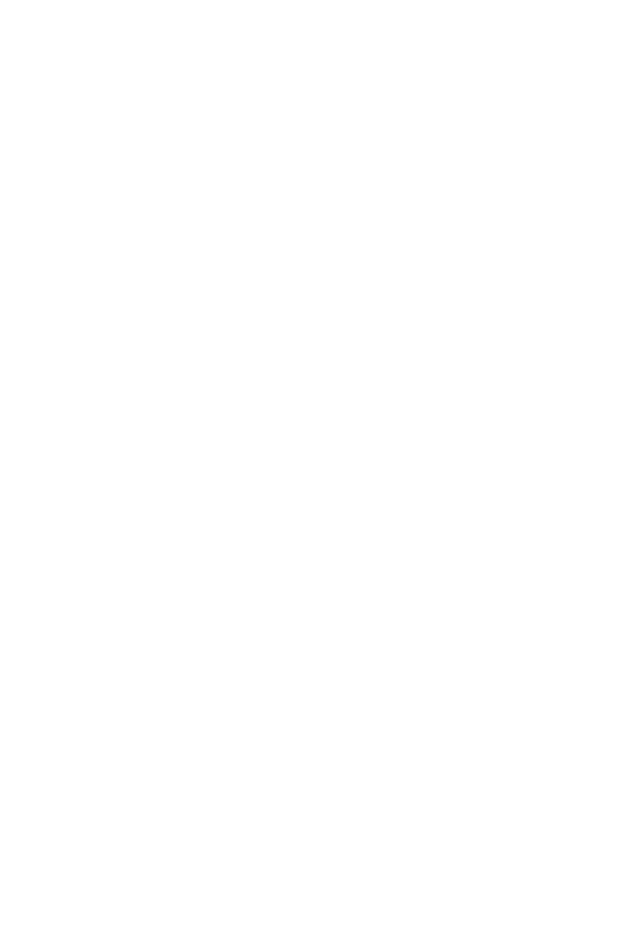
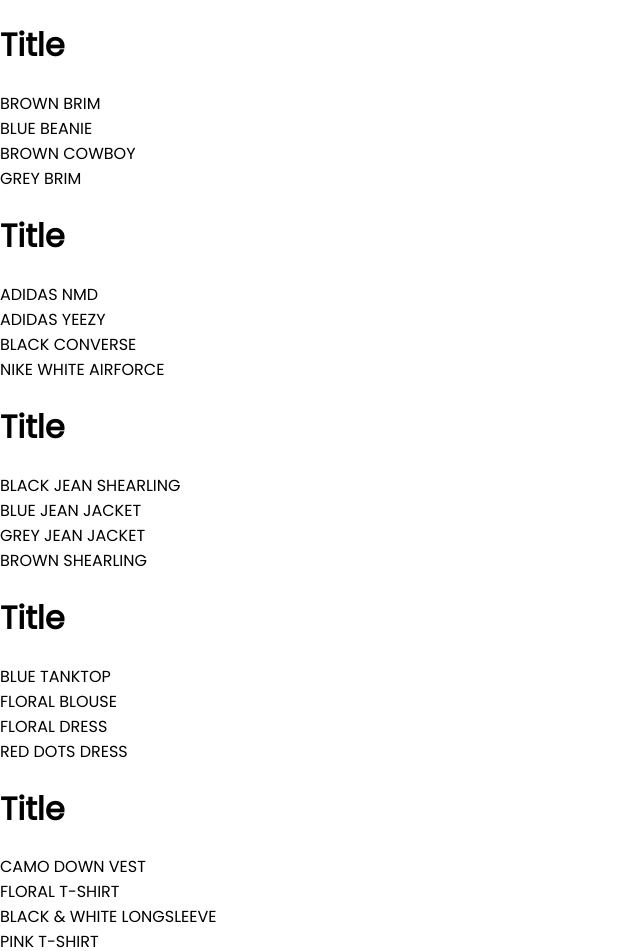
Before and after one commit to mcolligan/crown-clothing, a React (Create React App) app: page /shop in a window 1280 px wide. Shown: the top 951 px of the page, without its empty margins (0-640 px from the left). Before the commit the page ends 800 px from the top, so only its background shows below. Built offline with nearby package versions, Linux system fonts and the light colour scheme.

Commit message:
Building out shop page

```diff
--- a/src/App.js
+++ b/src/App.js
@@ -3,12 +3,14 @@
 
 import './App.css';
 import HomePage from './pages/homepage/homepage.jsx';
+import ShopPage from './pages/shop/shop.jsx';
 
 function App() {
   return (
     <div>
       <Switch>
         <Route exact path='/' component={HomePage} />
+        <Route path='/shop' component={ShopPage} />
       </Switch>
     </div>
   );
--- /dev/null
+++ b/src/components/preview-collection/preview-collection.jsx
@@ -0,0 +1,16 @@
+import React from 'react';
+
+import './preview-collection.scss';
+
+const PreviewCollection = ({ title, items }) => (
+  <div className="collection-preview">
+    <h1>Title</h1>
+    <div className="preview">
+      {items.filter((item, idx) => idx < 4).map(item => (
+        <div key={item.id} >{item.name.toUpperCase()}</div>
+      ))}
+    </div>
+  </div>
+);
+
+export default PreviewCollection;
--- /dev/null
+++ b/src/pages/shop/shop.jsx
@@ -0,0 +1,25 @@
+import React from 'react';
+
+import ShopData from './shopData.js';
+import PreviewCollection from '../../components/preview-collection/preview-collection.jsx';
+
+export default class ShopPage extends React.Component {
+  constructor(props) {
+    super(props);
+
+    this.state = {
+      collections: ShopData
+    };
+  }
+
+  render() {
+    const { collections } = this.state;
+    return (
+      <div className="shop-page">
+        {collections.map(({ id, ...otherCollectionProps }) => (
+          <PreviewCollection key={id} {...otherCollectionProps} />
+        ))}
+      </div>
+    )
+  }
+}
--- /dev/null
+++ b/src/pages/shop/shopData.js
@@ -0,0 +1,249 @@
+const ShopData = [
+  {
+    id: 1,
+    title: 'Hats',
+    routeName: 'hats',
+    items: [
+      {
+        id: 1,
+        name: 'Brown Brim',
+        imageUrl: 'https://i.ibb.co/ZYW3VTp/brown-brim.png',
+        price: 25
+      },
+      {
+        id: 2,
+        name: 'Blue Beanie',
+        imageUrl: 'https://i.ibb.co/ypkgK0X/blue-beanie.png',
+        price: 18
+      },
+      {
+        id: 3,
+        name: 'Brown Cowboy',
+        imageUrl: 'https://i.ibb.co/QdJwgmp/brown-cowboy.png',
+        price: 35
+      },
+      {
+        id: 4,
+        name: 'Grey Brim',
+        imageUrl: 'https://i.ibb.co/RjBLWxB/grey-brim.png',
+        price: 25
+      },
+      {
+        id: 5,
+        name: 'Green Beanie',
+        imageUrl: 'https://i.ibb.co/YTjW3vF/green-beanie.png',
+        price: 18
+      },
+      {
+        id: 6,
+        name: 'Palm Tree Cap',
+        imageUrl: 'https://i.ibb.co/rKBDvJX/palm-tree-cap.png',
+        price: 14
+      },
+      {
+        id: 7,
+        name: 'Red Beanie',
+        imageUrl: 'https://i.ibb.co/bLB646Z/red-beanie.png',
+        price: 18
+      },
+      {
+        id: 8,
+        name: 'Wolf Cap',
+        imageUrl: 'https://i.ibb.co/1f2nWMM/wolf-cap.png',
+        price: 14
+      },
+      {
+        id: 9,
+        name: 'Blue Snapback',
+        imageUrl: 'https://i.ibb.co/X2VJP2W/blue-snapback.png',
+        price: 16
+      }
+    ]
+  },
+  {
+    id: 2,
+    title: 'Sneakers',
+    routeName: 'sneakers',
+    items: [
+      {
+        id: 10,
+        name: 'Adidas NMD',
+        imageUrl: 'https://i.ibb.co/0s3pdnc/adidas-nmd.png',
+        price: 220
+      },
+      {
+        id: 11,
+        name: 'Adidas Yeezy',
+        imageUrl: 'https://i.ibb.co/dJbG1cT/yeezy.png',
+        price: 280
+      },
+      {
+        id: 12,
+        name: 'Black Converse',
+        imageUrl: 'https://i.ibb.co/bPmVXyP/black-converse.png',
+        price: 110
+      },
+      {
+        id: 13,
+        name: 'Nike White AirForce',
+        imageUrl: 'https://i.ibb.co/1RcFPk0/white-nike-high-tops.png',
+        price: 160
+      },
+      {
+        id: 14,
+        name: 'Nike Red High Tops',
+        imageUrl: 'https://i.ibb.co/QcvzydB/nikes-red.png',
+        price: 160
+      },
+      {
+        id: 15,
+        name: 'Nike Brown High Tops',
+        imageUrl: 'https://i.ibb.co/fMTV342/nike-brown.png',
+        price: 160
+      },
+      {
+        id: 16,
+        name: 'Air Jordan Limited',
+        imageUrl: 'https://i.ibb.co/w4k6Ws9/nike-funky.png',
+        price: 190
+      },
+      {
+        id: 17,
+        name: 'Timberlands',
+        imageUrl: 'https://i.ibb.co/Mhh6wBg/timberlands.png',
+        price: 200
+      }
+    ]
+  },
+  {
+    id: 3,
+    title: 'Jackets',
+    routeName: 'jackets',
+    items: [
+      {
+        id: 18,
+        name: 'Black Jean Shearling',
+        imageUrl: 'https://i.ibb.co/XzcwL5s/black-shearling.png',
+        price: 125
+      },
+      {
+        id: 19,
+        name: 'Blue Jean Jacket',
+        imageUrl: 'https://i.ibb.co/mJS6vz0/blue-jean-jacket.png',
+        price: 90
+      },
+      {
+        id: 20,
+        name: 'Grey Jean Jacket',
+        imageUrl: 'https://i.ibb.co/N71k1ML/grey-jean-jacket.png',
+        price: 90
+      },
+      {
+        id: 21,
+        name: 'Brown Shearling',
+        imageUrl: 'https://i.ibb.co/s96FpdP/brown-shearling.png',
+        price: 165
+      },
+      {
+        id: 22,
+        name: 'Tan Trench',
+        imageUrl: 'https://i.ibb.co/M6hHc3F/brown-trench.png',
+        price: 185
+      }
+    ]
+  },
+  {
+    id: 4,
+    title: 'Womens',
+    routeName: 'womens',
+    items: [
+      {
+        id: 23,
+        name: 'Blue Tanktop',
+        imageUrl: 'https://i.ibb.co/7CQVJNm/blue-tank.png',
+        price: 25
+      },
+      {
+        id: 24,
+        name: 'Floral Blouse',
+        imageUrl: 'https://i.ibb.co/4W2DGKm/floral-blouse.png',
+        price: 20
+      },
+      {
+        id: 25,
+        name: 'Floral Dress',
+        imageUrl: 'https://i.ibb.co/KV18Ysr/floral-skirt.png',
+        price: 80
+      },
+      {
+        id: 26,
+        name: 'Red Dots Dress',
+        imageUrl: 'https://i.ibb.co/N3BN1bh/red-polka-dot-dress.png',
+        price: 80
+      },
+      {
+        id: 27,
+        name: 'Striped Sweater',
+        imageUrl: 'https://i.ibb.co/KmSkMbH/striped-sweater.png',
+        price: 45
+      },
+      {
+        id: 28,
+        name: 'Yellow Track Suit',
+        imageUrl: 'https://i.ibb.co/v1cvwNf/yellow-track-suit.png',
+        price: 135
+      },
+      {
+        id: 29,
+        name: 'White Blouse',
+        imageUrl: 'https://i.ibb.co/qBcrsJg/white-vest.png',
+        price: 20
+      }
+    ]
+  },
+  {
+    id: 5,
+    title: 'Mens',
+    routeName: 'mens',
+    items: [
+      {
+        id: 30,
+        name: 'Camo Down Vest',
+        imageUrl: 'https://i.ibb.co/xJS0T3Y/camo-vest.png',
+        price: 325
+      },
+      {
+        id: 31,
+        name: 'Floral T-shirt',
+        imageUrl: 'https://i.ibb.co/qMQ75QZ/floral-shirt.png',
+        price: 20
+      },
+      {
+        id: 32,
+        name: 'Black & White Longsleeve',
+        imageUrl: 'https://i.ibb.co/55z32tw/long-sleeve.png',
+        price: 25
+      },
+      {
+        id: 33,
+        name: 'Pink T-shirt',
+        imageUrl: 'https://i.ibb.co/RvwnBL8/pink-shirt.png',
+        price: 25
+      },
+      {
+        id: 34,
+        name: 'Jean Long Sleeve',
+        imageUrl: 'https://i.ibb.co/VpW4x5t/roll-up-jean-shirt.png',
+        price: 40
+      },
+      {
+        id: 35,
+        name: 'Burgundy T-shirt',
+        imageUrl: 'https://i.ibb.co/mh3VM1f/polka-dot-shirt.png',
+        price: 25
+      }
+    ]
+  }
+];
+
+export default ShopData;
```
Also changed, not shown: src/components/preview-collection/preview-collection.scss (added).
